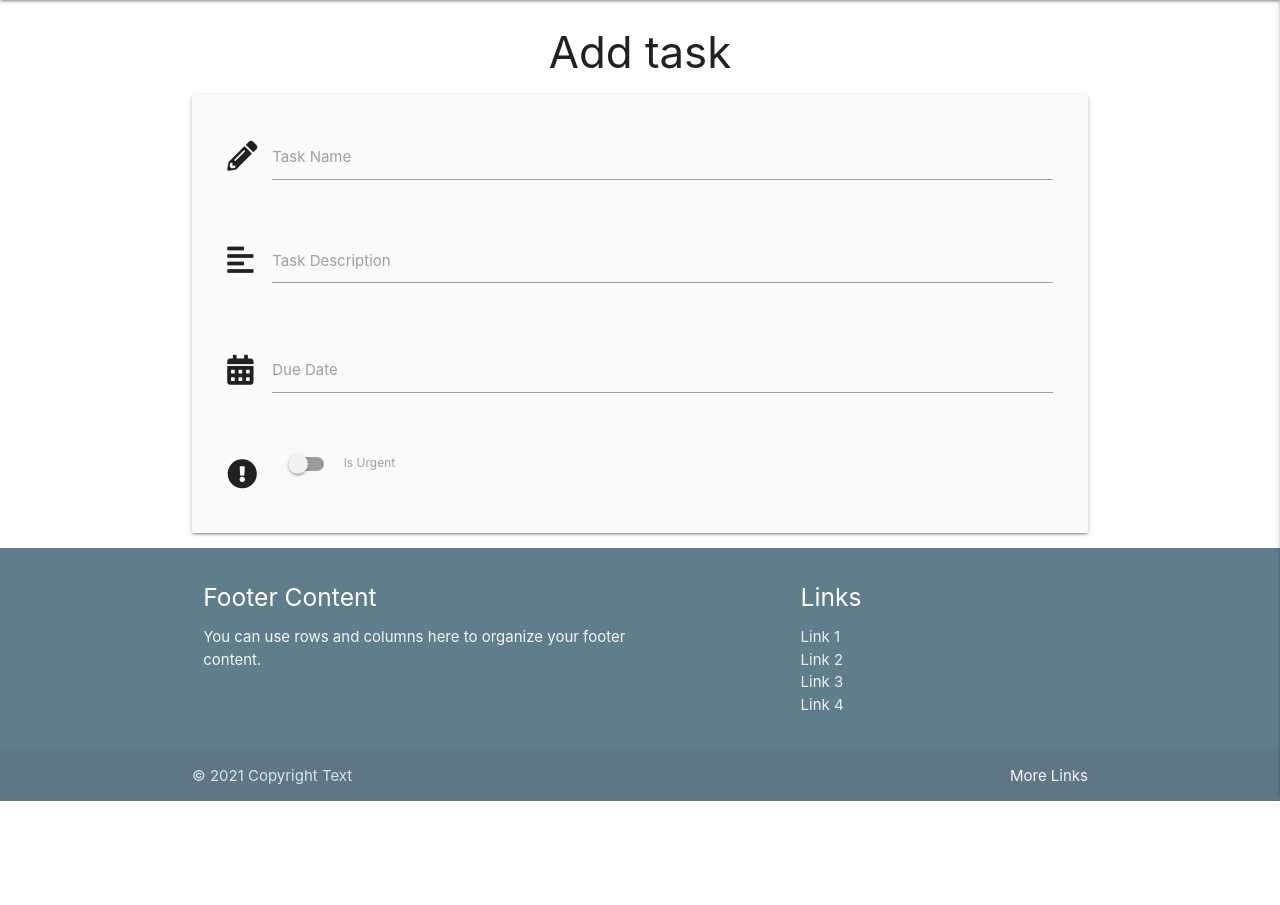
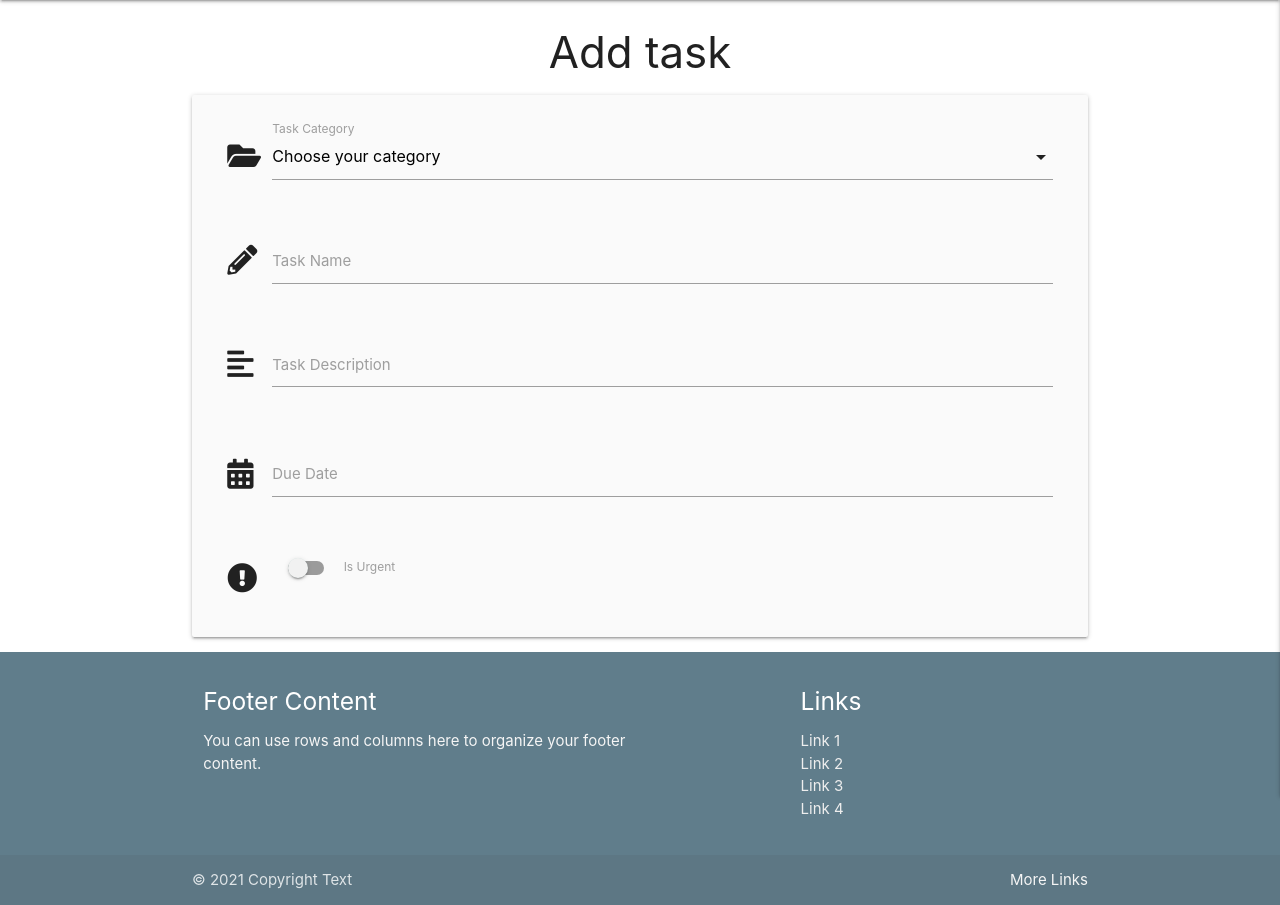
Before and after one commit to smcgdub/task_manager_project, a Flask app: page /add_task in a window 1280 px wide. Shown: the part 64-969 px from the top of the page. Before the commit the page ends 865 px from the top, so only its background shows below. Run offline with Flask 2, Linux system fonts and the light colour scheme; data that the repository does not hold is empty; some libraries are stand-ins or nearby versions.

Commit message:
Add categories dropdown

```diff
--- a/app.py
+++ b/app.py
@@ -99,7 +99,8 @@ def logout():
 
 @app.route("/add_task")
 def add_task():
-    return render_template("add_task.html")
+    categories = mongo.db.categories.find().sort("category_name", 1)
+    return render_template("add_task.html", categories=categories)
 
 
 if __name__ == "__main__":
--- a/static/js/script.js
+++ b/static/js/script.js
@@ -20,3 +20,7 @@ $(document).ready(function () {
     }
   });
 });
+// CATEGORY SELECT
+$(document).ready(function () {
+  $('select').formSelect();
+});
--- a/templates/add_task.html
+++ b/templates/add_task.html
@@ -6,7 +6,19 @@
 <div class="row card-panel grey lighten-5">
   <form class="col s12" method="POST" action="">
     <div class="row">
-      <!-- FIRST INPUT FIELD -->
+      <div class="input-field col s12">
+        <i class="fas fa-folder-open prefix"></i>
+        <select id="category_name" name="category_name" class="validate" required>
+          <option value="" disabled selected>Choose your category</option>
+          {% for category in categories %}
+          <option value="{{ category.category_name }}">{{ category.category_name }}</option>
+          {% endfor %}
+        </select>
+        <label>Task Category</label>
+      </div>
+    </div>
+    <!-- FIRST INPUT FIELD -->
+    <div class="row">
       <div class="input-field col s12">
         <i class="fas fa-pencil-alt prefix"></i>
         <input id="task_name" name="task_name" type="text" class="validate" minlength="5" maxlength="50" required>
```
